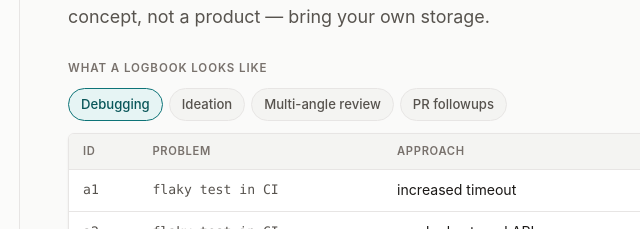
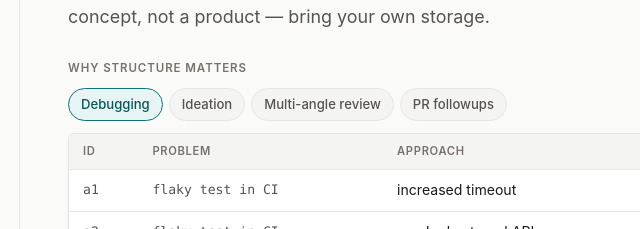
Before and after one commit to agentlogbooks/agentlogbooks, a plain HTML site: page index.html in a window 1280 px wide. Shown: the part 343-572 px from the top of the page, 228-868 px from the left. Drawn offline with Linux system fonts and the light colour scheme.

Commit message:
Reframe hero figure caption: Why structure matters

```diff
--- a/index.html
+++ b/index.html
@@ -56,7 +56,7 @@
         Logbooks are shared working state: structured entries that agents and humans can append, patch, annotate, query, visualise, validate, and assess over time. An open concept, not a product — bring your own storage.
       </p>
       <figure class="hero-example">
-        <figcaption class="hero-example-label">What a logbook looks like</figcaption>
+        <figcaption class="hero-example-label">Why structure matters</figcaption>
         <div class="hero-carousel">
           <input type="radio" name="hero-slide" id="hero-slide-1" class="hero-radio" checked>
           <input type="radio" name="hero-slide" id="hero-slide-2" class="hero-radio">
```
